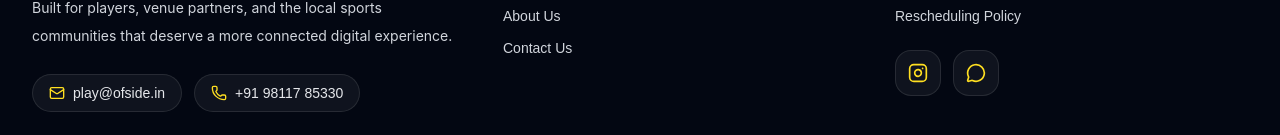
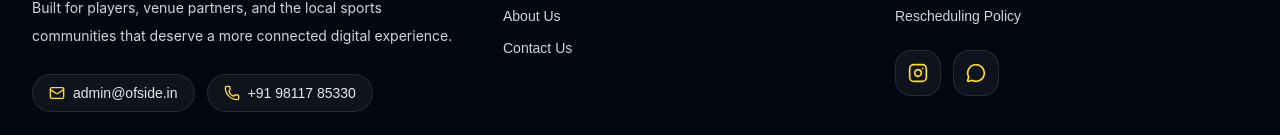
Before and after one commit to rankshell-tech/ofside-onboarding, a Next.js app: page / in a window 1280 px wide. Shown: the part 6026-6161 px from the top of the page. Built offline with nearby package versions, Linux system fonts and the light colour scheme.

Commit message:
mail change

```diff
--- a/src/app/components/Footer.tsx
+++ b/src/app/components/Footer.tsx
@@ -29,11 +29,11 @@ export default function Footer() {
           </p>
           <div className="mt-6 flex flex-wrap gap-3">
             <a
-              href="mailto:play@ofside.in"
+              href="mailto:admin@ofside.in"
               className="inline-flex items-center gap-2 rounded-full border border-white/10 bg-white/5 px-4 py-2 text-sm text-gray-200 transition hover:bg-white/10"
             >
               <Mail className="h-4 w-4 text-yellow-300" />
-              play@ofside.in
+              admin@ofside.in
             </a>
             <a
               href="tel:+919811785330"
```
